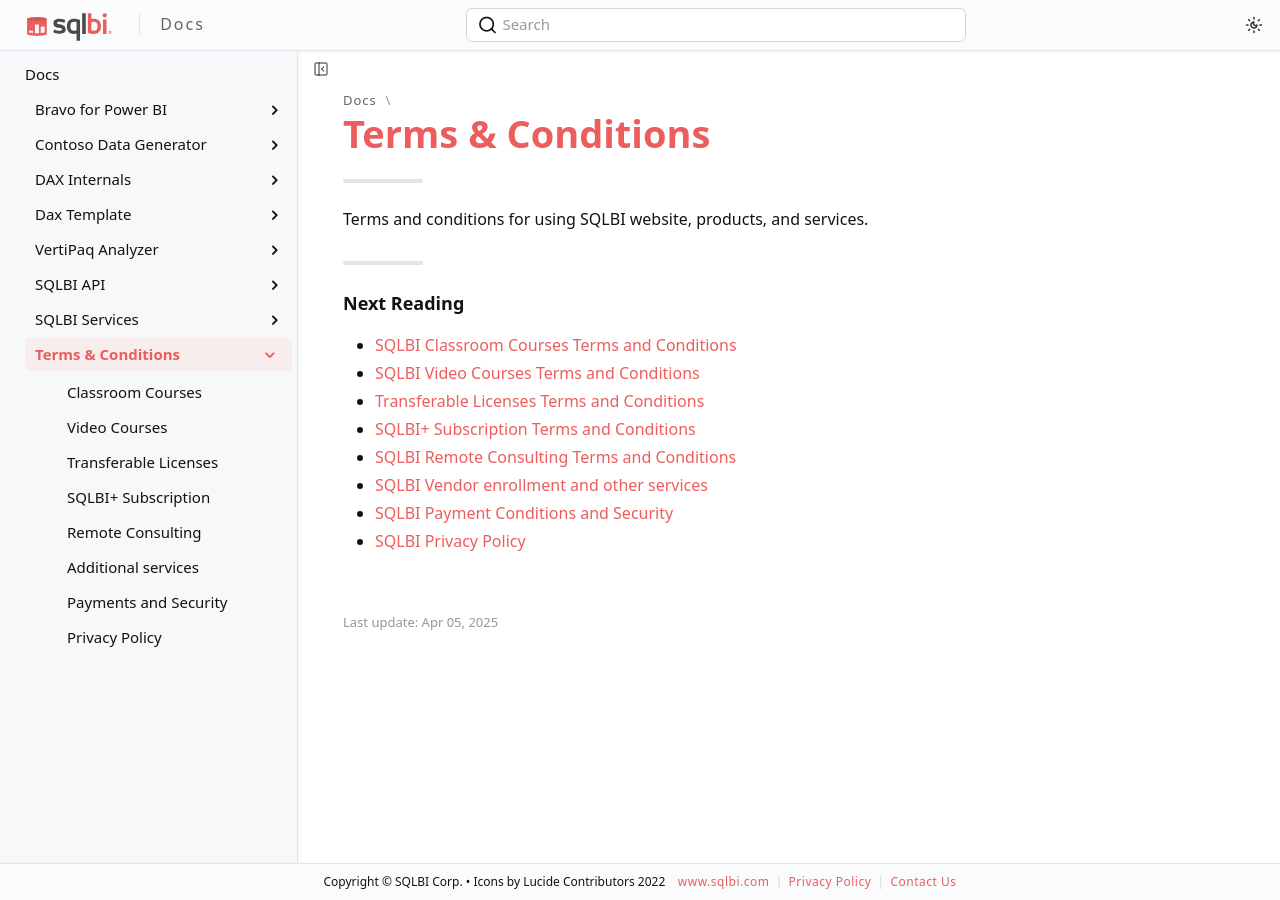
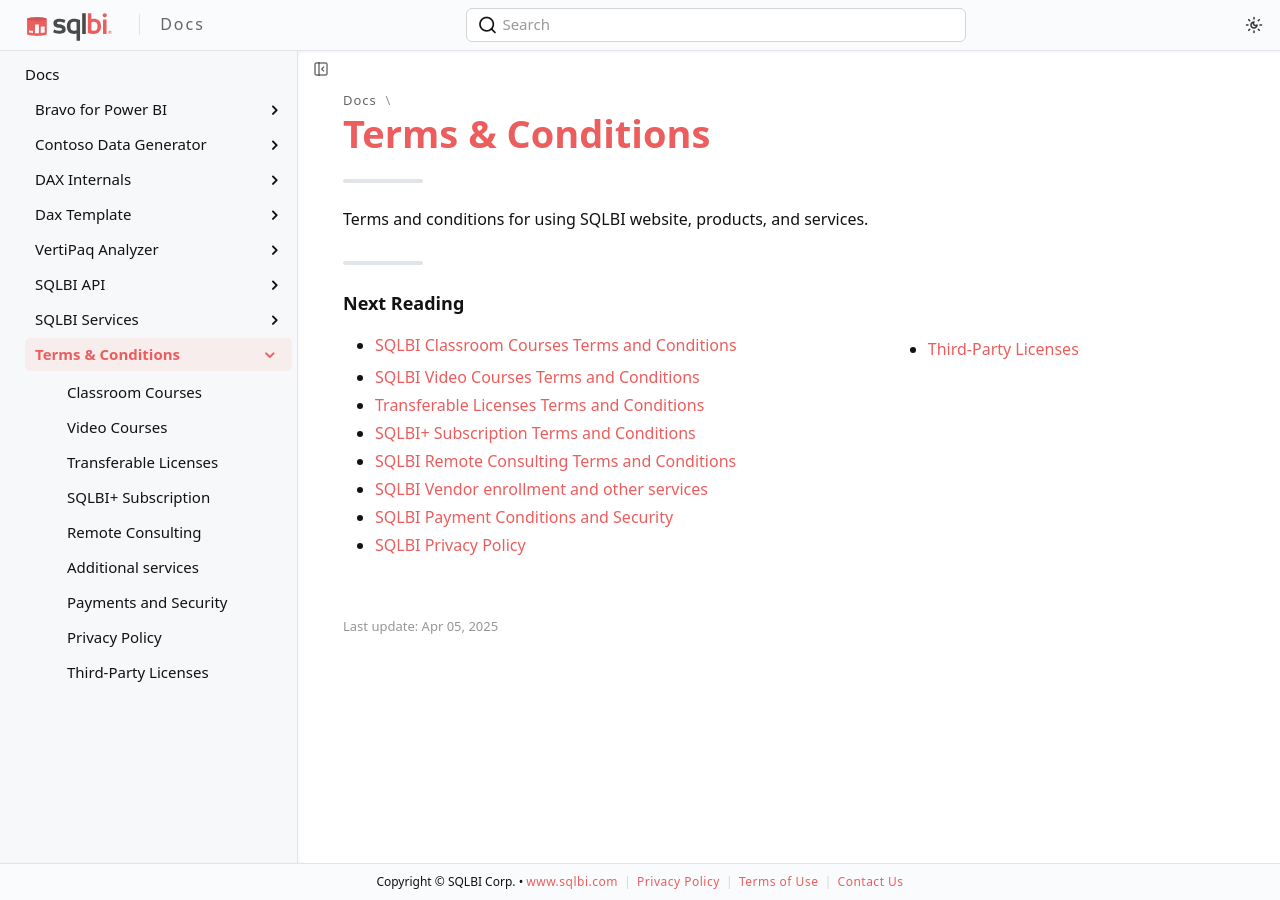
Before and after one commit to sql-bi/docs, a Jekyll site: the page built from _mydocs/terms-and-conditions/index.md, in a window 1280 px wide. Built offline with Jekyll 4.4.1, drawn with Linux system fonts in a browser that asks for light colours; cached includes are drawn as plain includes; some web fonts are replaced.

Commit message:
Docs0 v1.1.7

```diff
--- a/_config.yml
+++ b/_config.yml
@@ -9,7 +9,10 @@
 # Privacy URL - It's added to the website footer
 privacy_url: https://www.sqlbi.com/privacy/
 
-# GitHub URL - Leave blank if you don't want to display links to GitHub repo
+# Terms URL - It's added to the website footer
+terms_url: https://docs.sqlbi.com/terms-and-conditions/
+
+# GitHub URL - Leave blank if you don't want to display links to GitHub repo
 github_url:
 
 # Header quick link - This is usually a quick link to the service/product
--- a/_default_config.yml
+++ b/_default_config.yml
@@ -9,7 +9,10 @@
 # Privacy URL - It's added to the website footer
 privacy_url:
 
-# GitHub URL - Leave blank if you don't want to display links to GitHub repo
+# Terms URL - It's added to the website footer
+terms_url:
+
+# GitHub URL - Leave blank if you don't want to display links to GitHub repo
 github_url:
 
 # Header quick link - This is usually a quick link to the service/product
--- a/_includes/footer.html
+++ b/_includes/footer.html
@@ -1,12 +1,15 @@
 <footer class="main">
     <div class="wrapper">
         <div class="copy">
-            Copyright &copy; {{ site.company }} &bull; Icons by Lucide Contributors 2022 &nbsp;&nbsp;
+            Copyright &copy; {{ site.company }} &bull;
             {% if site.web_url %}
             <a href="{{ site.web_url }}">{{ site.web_url | replace: 'https://', '' }}</a> &nbsp;<span class="sep">|</span>&nbsp;
             {% endif %}
             {% if site.privacy_url %}
             <a href="{{ site.privacy_url }}">Privacy Policy</a> &nbsp;<span class="sep">|</span>&nbsp;
+            {% endif %}
+            {% if site.terms_url %}
+            <a href="{{ site.terms_url }}">Terms of Use</a> &nbsp;<span class="sep">|</span>&nbsp;
             {% endif %}
             {% if site.email %}
             <a href="mailto:{{ site.email }}">Contact Us</a>
```
Also changed, not shown: _mydocs/terms-and-conditions/third-party-licenses.md (added, +17 -0 lines), CHANGELOG.md, LICENSE.md (added).
